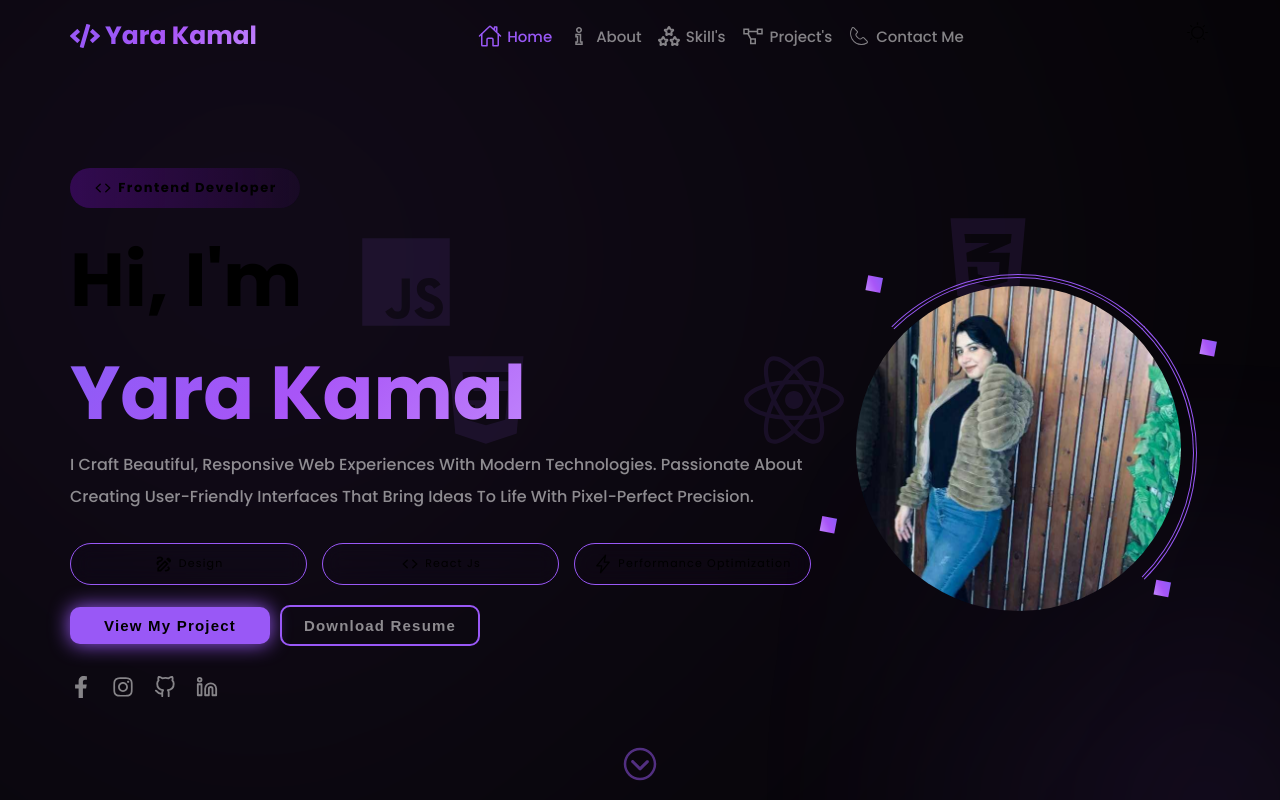
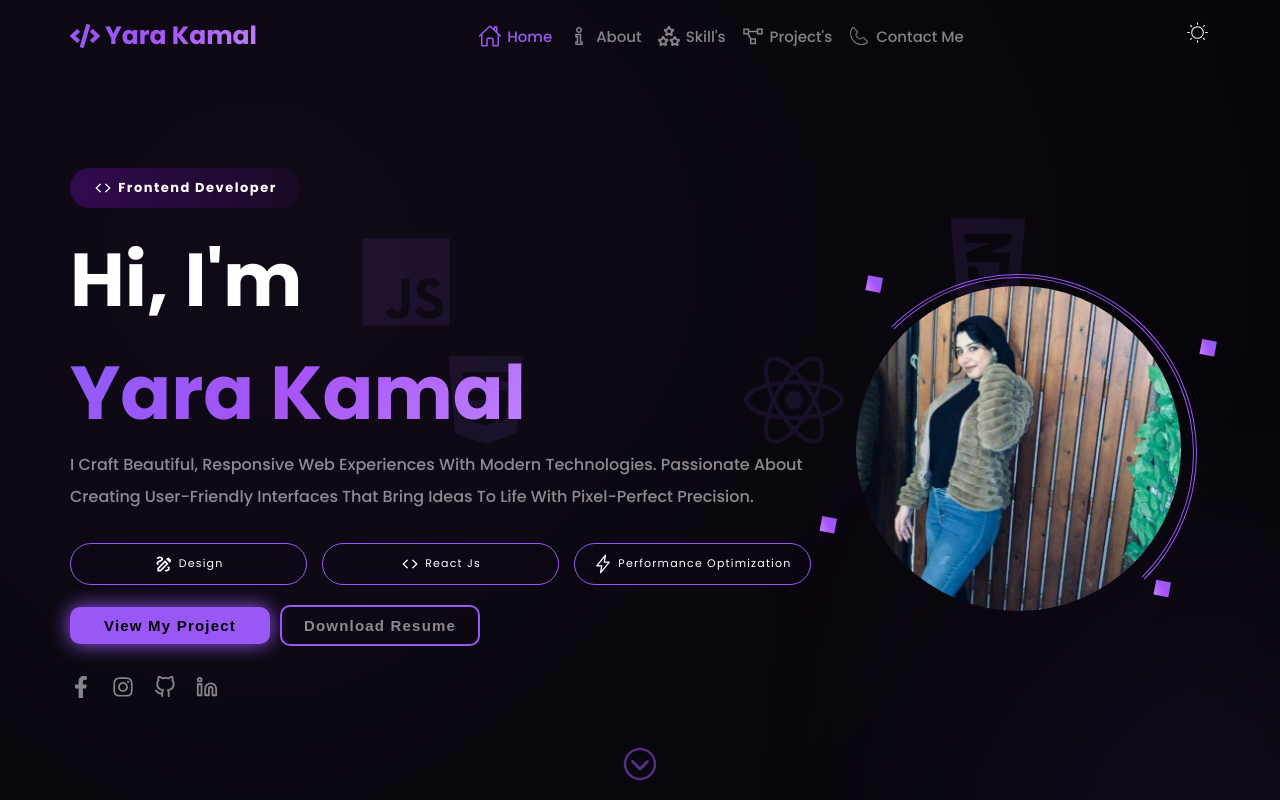
Before and after one commit to NighTMaReEe53/Testing, a React (Vite) app: page / in a window 1280 px wide. Shown: the top 800 px of the page. Built offline with nearby package versions, Linux system fonts and the light colour scheme; a web font is replaced by a local one.

Commit message:
first commit

```diff
--- a/src/index.css
+++ b/src/index.css
@@ -32,6 +32,7 @@ html {
 
 body {
   background: #030303;
+  color: var(--whiteColor);
   font-family: "Poppins", sans-serif;
 }
 
```
